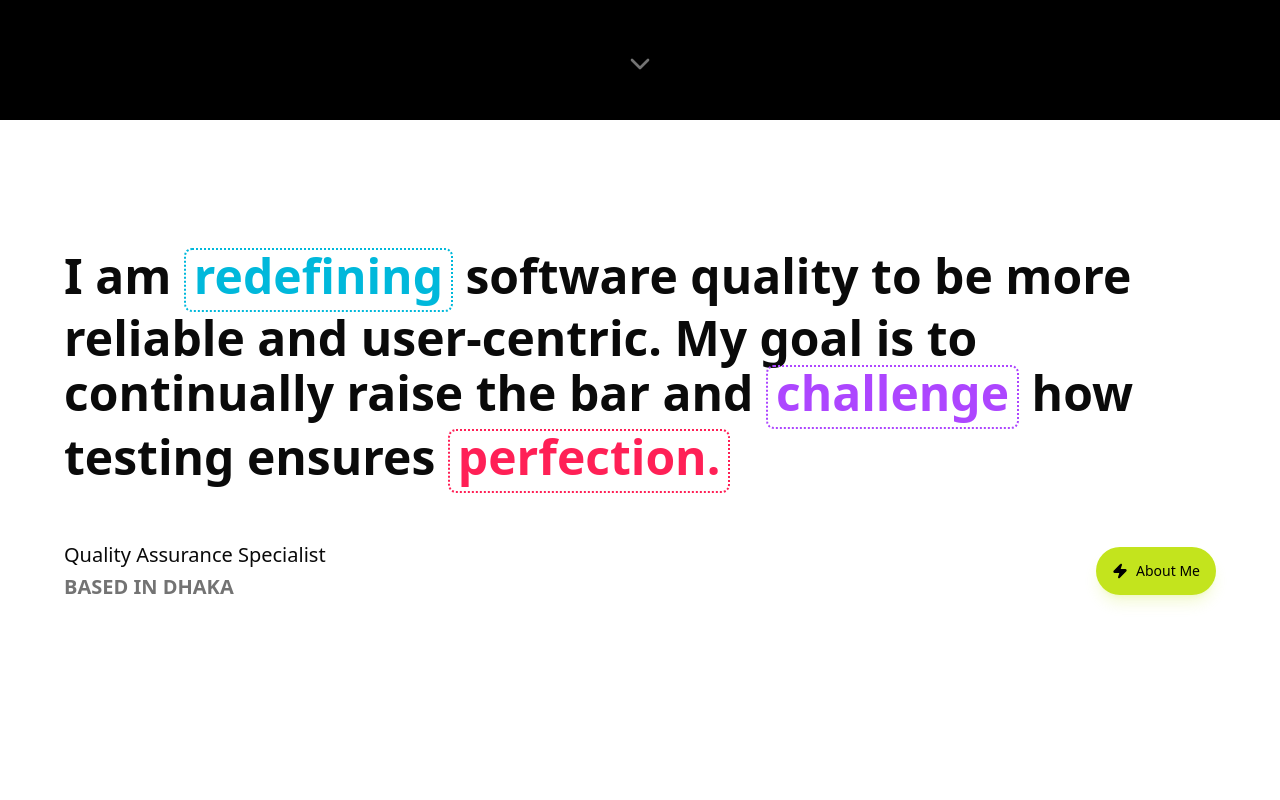
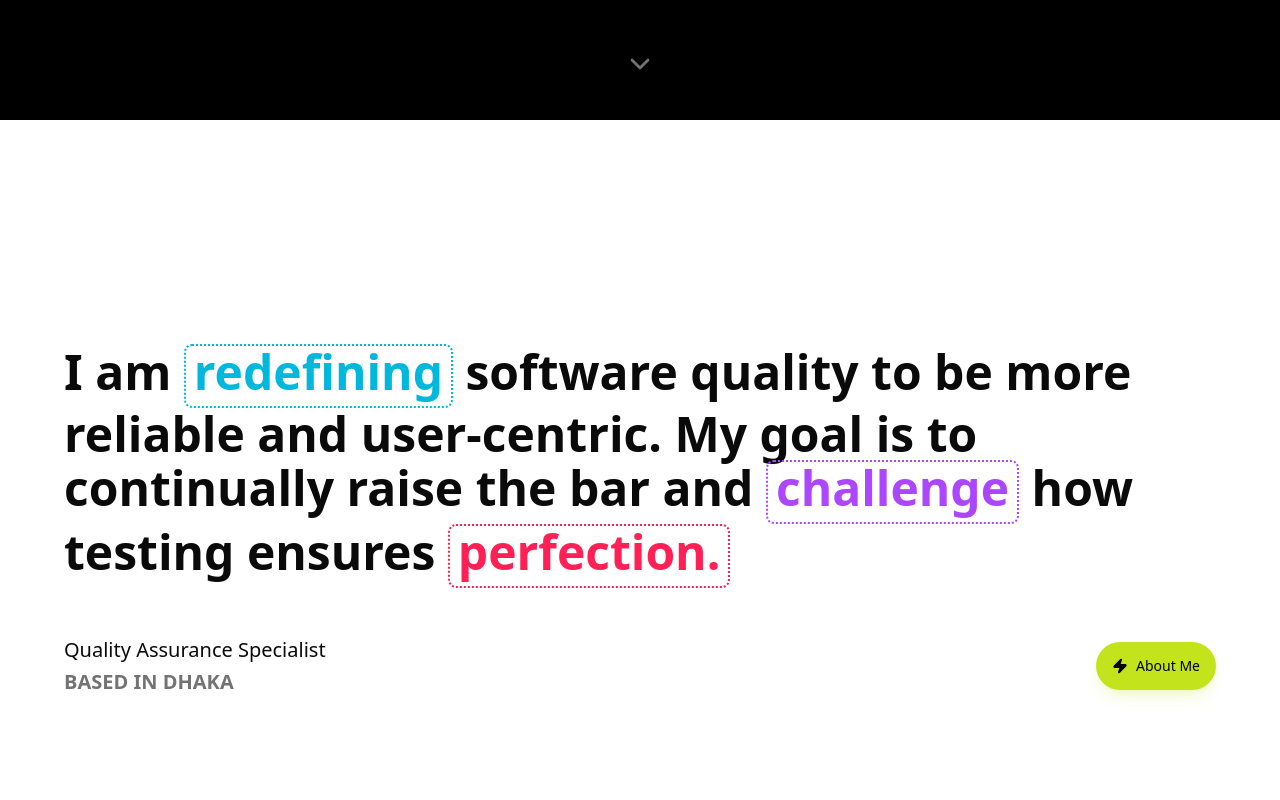
Before and after one commit to siraajul/MeFolio, a Next.js app: page / in a window 1280 px wide. Shown: the part 680-1480 px from the top of the page. Built offline with nearby package versions, Linux system fonts and the light colour scheme; a web font is replaced by a local one.

Commit message:
refactor: Adjust layout for contact and about sections, and update 3d folder component's root element.

```diff
--- a/app/page.tsx
+++ b/app/page.tsx
@@ -216,9 +216,7 @@ export default function Home() {
         </section>
 
         {/* Contact Section */}
-        <section className="min-h-screen w-full flex flex-col justify-center bg-white dark:bg-neutral-950">
-           <Contact2 />
-        </section>
+        <Contact2 />
       </div>
     </>
   );
--- a/components/ui/3d-folder.tsx
+++ b/components/ui/3d-folder.tsx
@@ -503,7 +503,7 @@ export default function ProjectsSection() {
   const toggleTheme = () => setIsDark(!isDark);
 
   return (
-    <main className="min-h-screen bg-background text-foreground transition-colors duration-500 selection:bg-accent/30 selection:text-accent-foreground">
+    <section className="min-h-screen bg-background text-foreground transition-colors duration-500 selection:bg-accent/30 selection:text-accent-foreground">
       {/*
       Header is commented out to avoid conflict with PortfolioHero header.
       If standalone usage is preferred, uncomment below.
@@ -548,6 +548,6 @@ export default function ProjectsSection() {
           ))}
         </div>
       </section>
-    </main>
+    </section>
   );
 }
--- a/components/ui/about-section-2.tsx
+++ b/components/ui/about-section-2.tsx
@@ -36,7 +36,7 @@ export default function AboutSection2() {
     },
   };
   return (
-    <section className="py-32 px-4 bg-background min-h-screen transition-colors duration-300">
+    <section className="py-32 px-4 bg-background min-h-screen transition-colors duration-300 flex flex-col justify-center">
       <div className="max-w-6xl mx-auto" ref={heroRef}>
         <div className="flex flex-col lg:flex-row items-start gap-8">
           {/* Right side - Content */}
```
